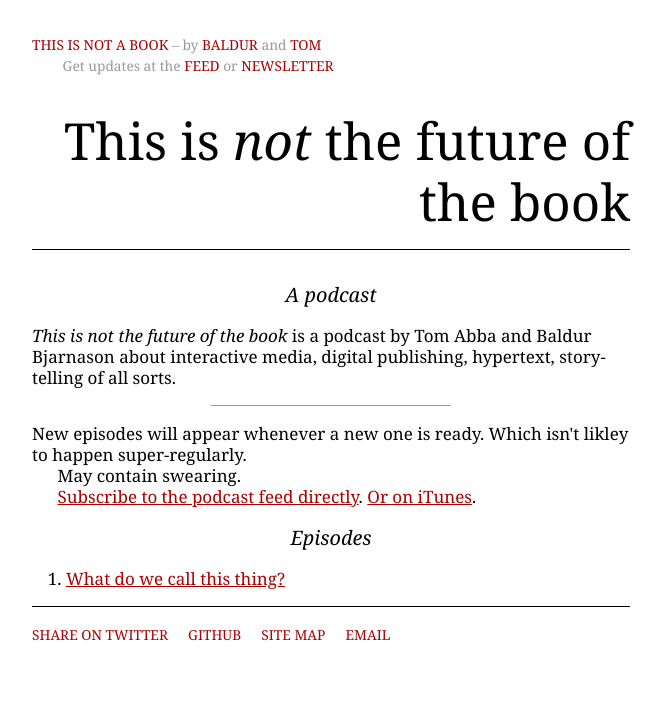
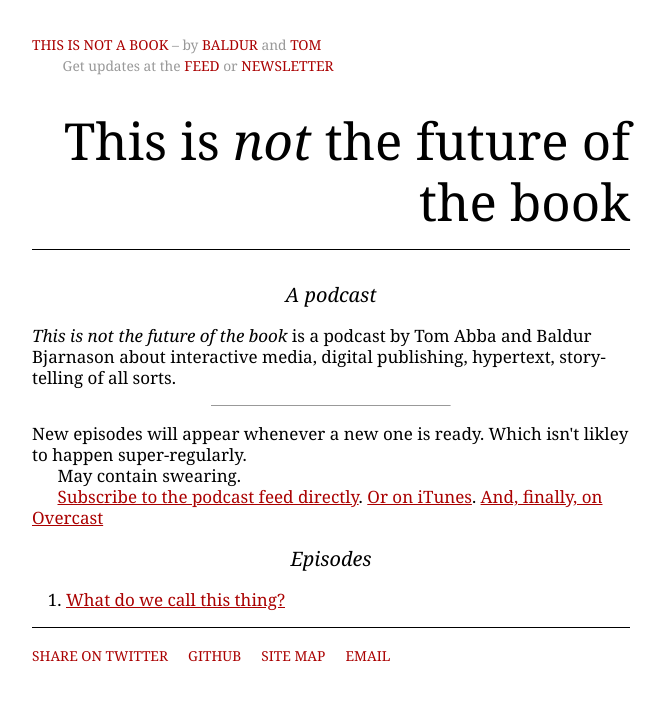
Before and after one commit to baldurbjarnason/this-is-not-a-book, a Jekyll site: the page built from podcast/index.html, in a window 1280 px wide. Shown: the top 701 px of the page, without its empty margins (309-974 px from the left). Built offline with Jekyll 4.4.1, drawn with Linux system fonts in a browser that asks for light colours; comment, search, counter and statistics services are not loaded.

Commit message:
Added overcast.

```diff
--- a/podcast/index.html
+++ b/podcast/index.html
@@ -16,7 +16,7 @@ layout: index
 
 <p>May contain swearing.</p>
 
-<p><a href="http://feedpress.me/thissnotthefutureofthebook">Subscribe to the podcast feed directly</a>. <a href="https://itunes.apple.com/gb/podcast/this-is-not-future-book/id1038121104">Or on iTunes</a>.</p>
+<p><a href="http://feedpress.me/thissnotthefutureofthebook">Subscribe to the podcast feed directly</a>. <a href="https://itunes.apple.com/gb/podcast/this-is-not-future-book/id1038121104">Or on iTunes</a>. <a href="https://overcast.fm/itunes1038121104/this-is-not-the-future-of-the-book">And, finally, on Overcast</a></p>
 
 <h3>Episodes</h3>
 
```
